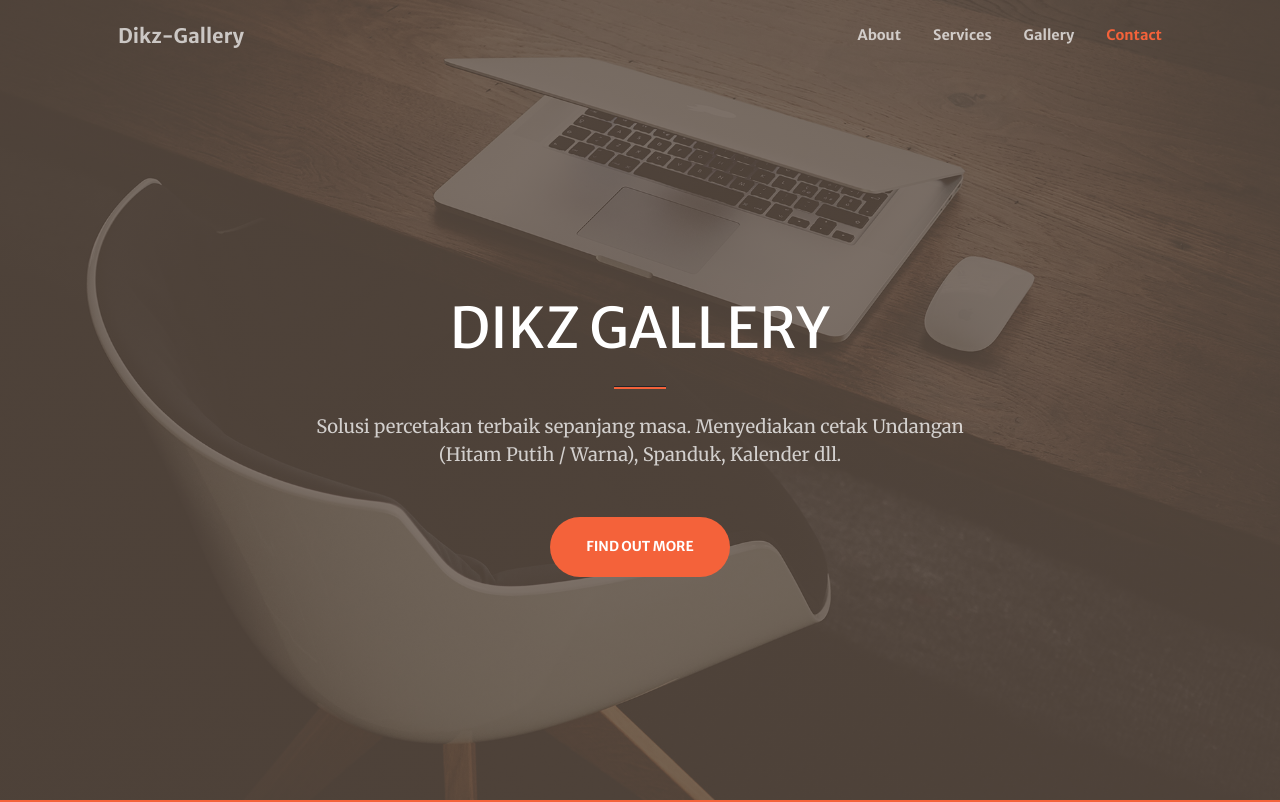
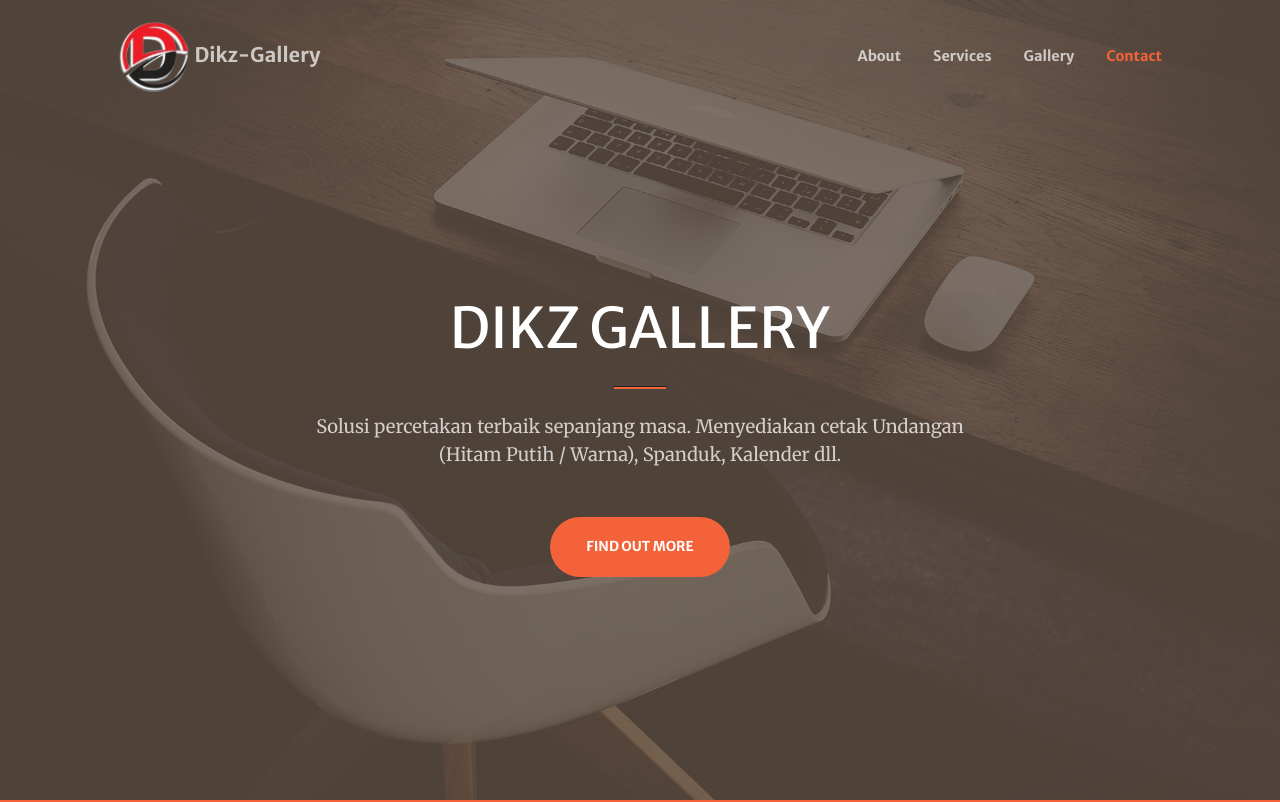
Before and after one commit to rudihadi/dikz-gallery, a plain HTML site: page index.html in a window 1280 px wide. Shown: the top 802 px of the page. Drawn offline with nearby package versions, Linux system fonts and the light colour scheme; some packages are replaced by stand-ins of ours; a script that the page names is missing.

Commit message:
Mengganti Icon dan merubah nama head

```diff
--- a/index.html
+++ b/index.html
@@ -8,9 +8,9 @@
     />
     <meta name="description" content="" />
     <meta name="author" content="" />
-    <title>Creative - Start Bootstrap Theme</title>
+    <title>Dikz Gallery</title>
     <!-- Favicon-->
-    <link rel="icon" type="image/x-icon" href="assets/favicon.ico" />
+    <link rel="icon" type="image/x-icon" href="assets/dikz-gallery.png" />
     <!-- Bootstrap Icons-->
     <link
       href="https://cdn.jsdelivr.net/npm/bootstrap-icons@1.5.0/font/bootstrap-icons.css"
@@ -41,7 +41,7 @@
       id="mainNav"
     >
       <div class="container px-4 px-lg-5">
-        <a class="navbar-brand" href="#page-top">Dikz-Gallery</a>
+        <a class="navbar-brand" href="#page-top"><img src="assets/dikz-gallery.png" alt="" class="w-25 h-25"> Dikz-Gallery</a>
         <button
           class="navbar-toggler navbar-toggler-right"
           type="button"
```
Also changed, not shown: assets/dikz-gallery.png (added), assets/dikz.ico (added), assets/dikz.png (added).
